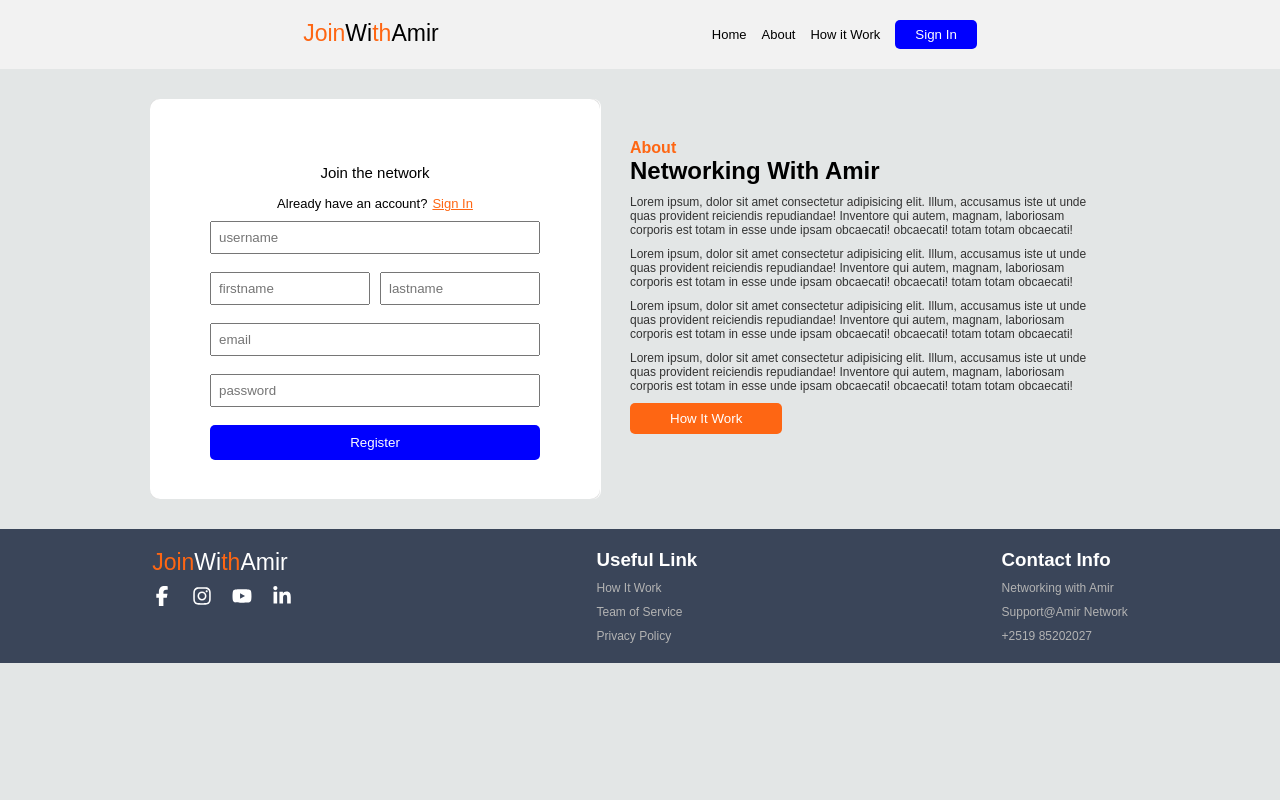
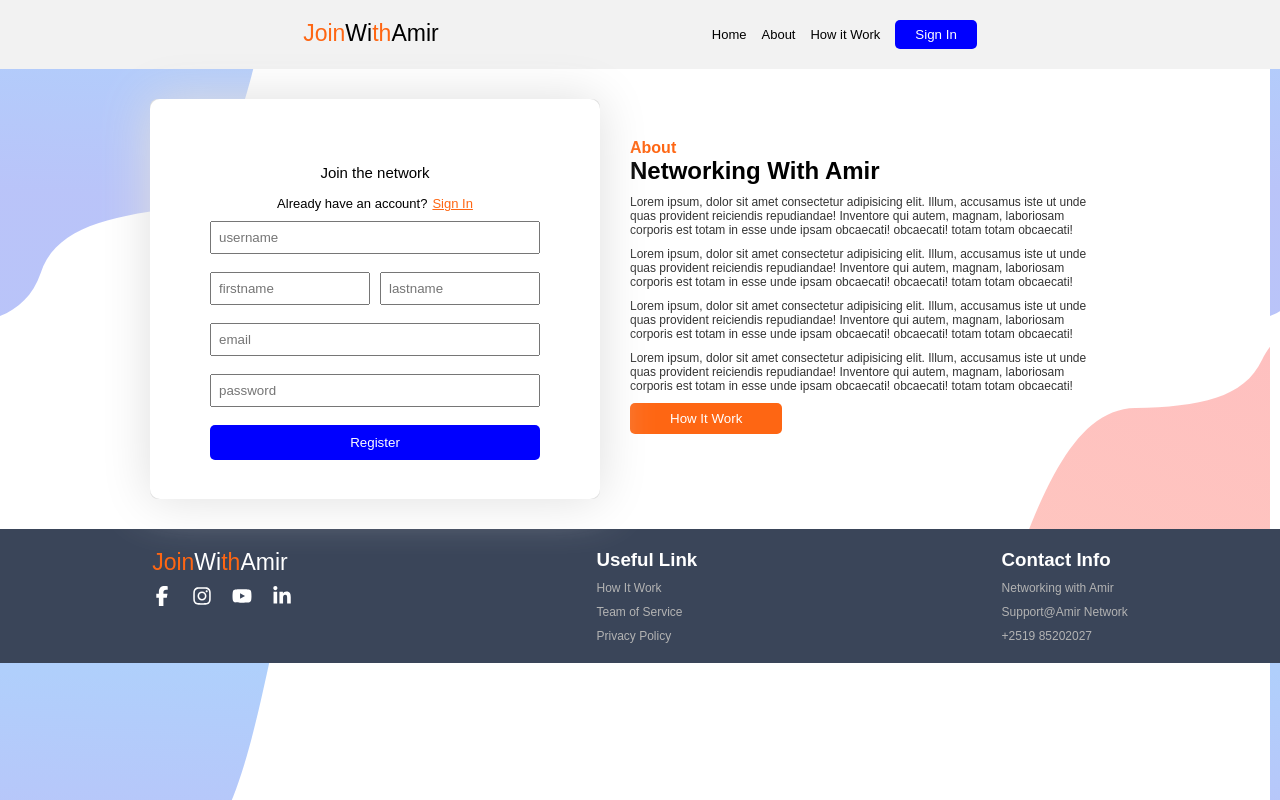
Before and after one commit to amirmub/jwt-auth, a React (Vite) app in the folder client/forum/: page /login in a window 1280 px wide. Built offline with nearby package versions, Linux system fonts and the light colour scheme; no server answers.

Commit message:
refactor: update Login and Register components

```diff
--- a/client/forum/src/App.css
+++ b/client/forum/src/App.css
@@ -5,5 +5,6 @@
     font-family: sans-serif;
 }
 body {
-  background-color: #e3e6e6;
+  /* background-color: #e3e6e6; */
+  background: url(./asset/evangadi-bg.svg);
 }
--- a/client/forum/src/components/Login/Login.jsx
+++ b/client/forum/src/components/Login/Login.jsx
@@ -2,9 +2,9 @@ import { useRef, useContext } from "react";
 import axios from "../../utills/axios";
 import { Link, useNavigate } from "react-router-dom";
 import { UserContext } from "../../pages/Landing";
-import classes from "./Login.module.css"
+import classes from "./Login.module.css";
 
-function Login() {
+function Login({ onSwitch }) {
   const { setPerson } = useContext(UserContext);
   const navigate = useNavigate();
 
@@ -39,9 +39,7 @@ function Login() {
           <p>Login to Your Account</p>
           <span>
             Don't have an account?
-            <Link to="" >
-              create a new account
-            </Link>
+            <Link to="" onClick={onSwitch}>create a new account</Link>
           </span>
           <div>
             <input ref={emailDom} type="email" placeholder="email" />
@@ -49,8 +47,22 @@ function Login() {
           <br />
           <div>
             <input ref={passwordDom} type="password" placeholder="password" />
-          </div><br />
+          </div>
+          <br />
           <button>Login</button>
+          <p style={{ marginTop: "10px ", fontSize: "14px" }}>
+            <Link
+              href="/forgot-password"
+              style={{
+                color: "#1919e6",
+                textDecoration: "none",
+                fontSize: "12.5px",
+                fontWeight: "300",
+              }}
+            >
+              Forgot your password?
+            </Link>
+          </p>
         </form>
       </div>
     </div>
--- a/client/forum/src/components/Register/Register.jsx
+++ b/client/forum/src/components/Register/Register.jsx
@@ -4,7 +4,7 @@ import { Link, useNavigate } from "react-router-dom";
 import { UserContext } from "../../pages/Landing";
 import classes from "./Register.module.css";
 
-function Register() {
+function Register({ onSwitch }) {
   const { setPerson } = useContext(UserContext);
 
   const navigate = useNavigate();
@@ -43,7 +43,10 @@ function Register() {
     <div className={classes.register_container}>
       <p>Join the network</p>
       <span>
-        Already have an account? <Link to="">Sign In</Link>
+        Already have an account?{" "}
+        <Link to="" onClick={onSwitch}>
+          Sign In
+        </Link>
       </span>
       <div>
         <form onSubmit={handleSubmit}>
@@ -67,7 +70,8 @@ function Register() {
           <br />
           <div>
             <input ref={passwordDom} type="password" placeholder="password" />
-          </div><br />
+          </div>
+          <br />
           <button>Register</button>
         </form>
       </div>
--- a/client/forum/src/pages/Landing.css
+++ b/client/forum/src/pages/Landing.css
@@ -5,14 +5,14 @@
   height: 350px;
   /* padding: 20px 10px; */
   background-color: #fff;
-  box-shadow: 1px 0px 0px #ffffff;
+  box-shadow: 0px 0px 50px #dedede;
   border-radius: 8px;
   /* overflow: hidden; */
 }
 .form-container {
   position: absolute;
   position: relative;
-  width: 60%;
+  width: 100%;
   height: 100%;
   /* padding: 0px 40px; */
   transition: all 0.6s ease-in-out;
@@ -42,7 +42,7 @@
 .form-panel {
   width: 50%;
   padding: 40px;
-  background-color: white;
+  background-color: #fff;
 }
 .main_wrapper {
   display: flex;
@@ -61,6 +61,6 @@
   }
   .main_container {
     width: 360px;
-    margin: 30px auto ;
+    margin: 30px auto;
   }
 }
```
Also changed, not shown: client/forum/src/asset/evangadi-bg.svg (added).
